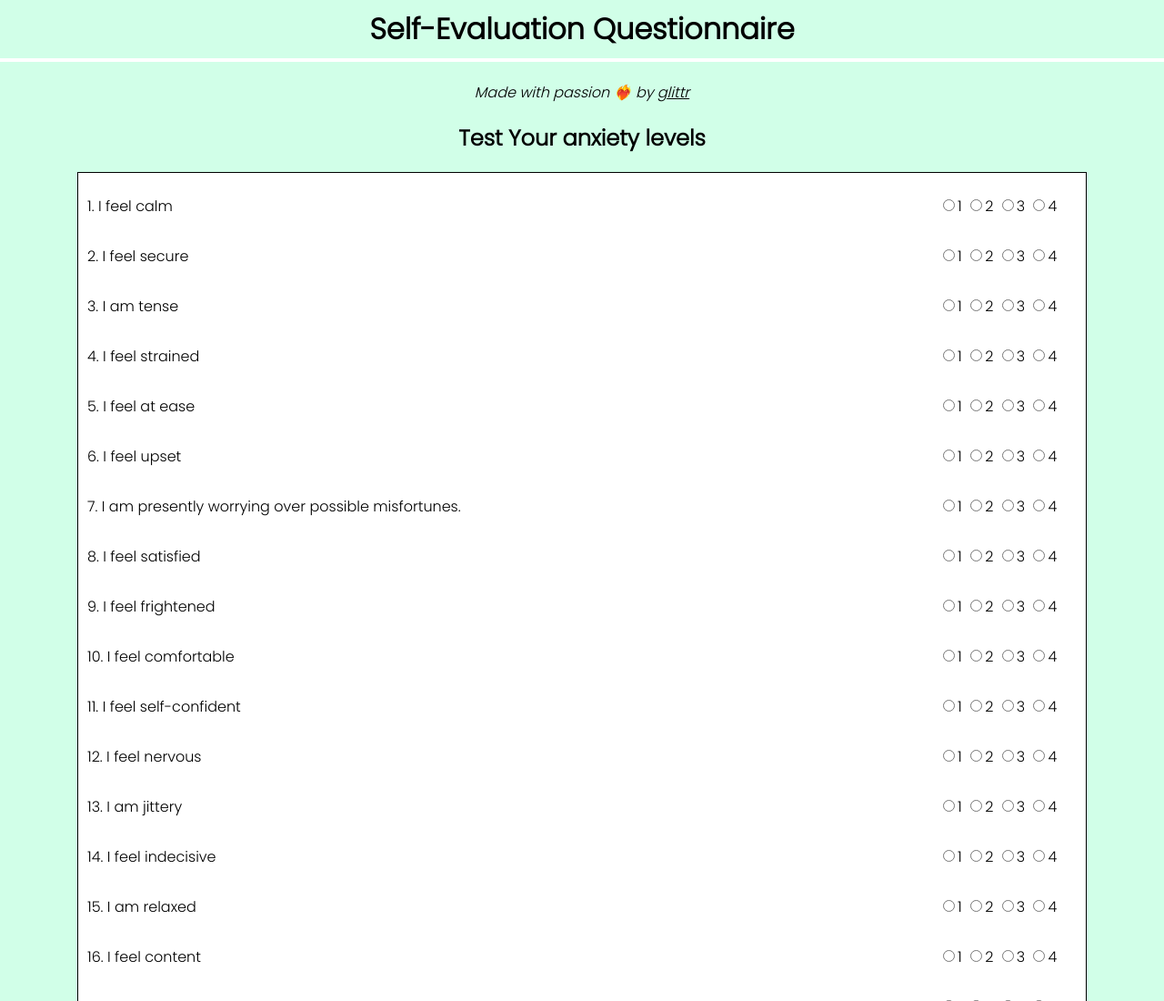
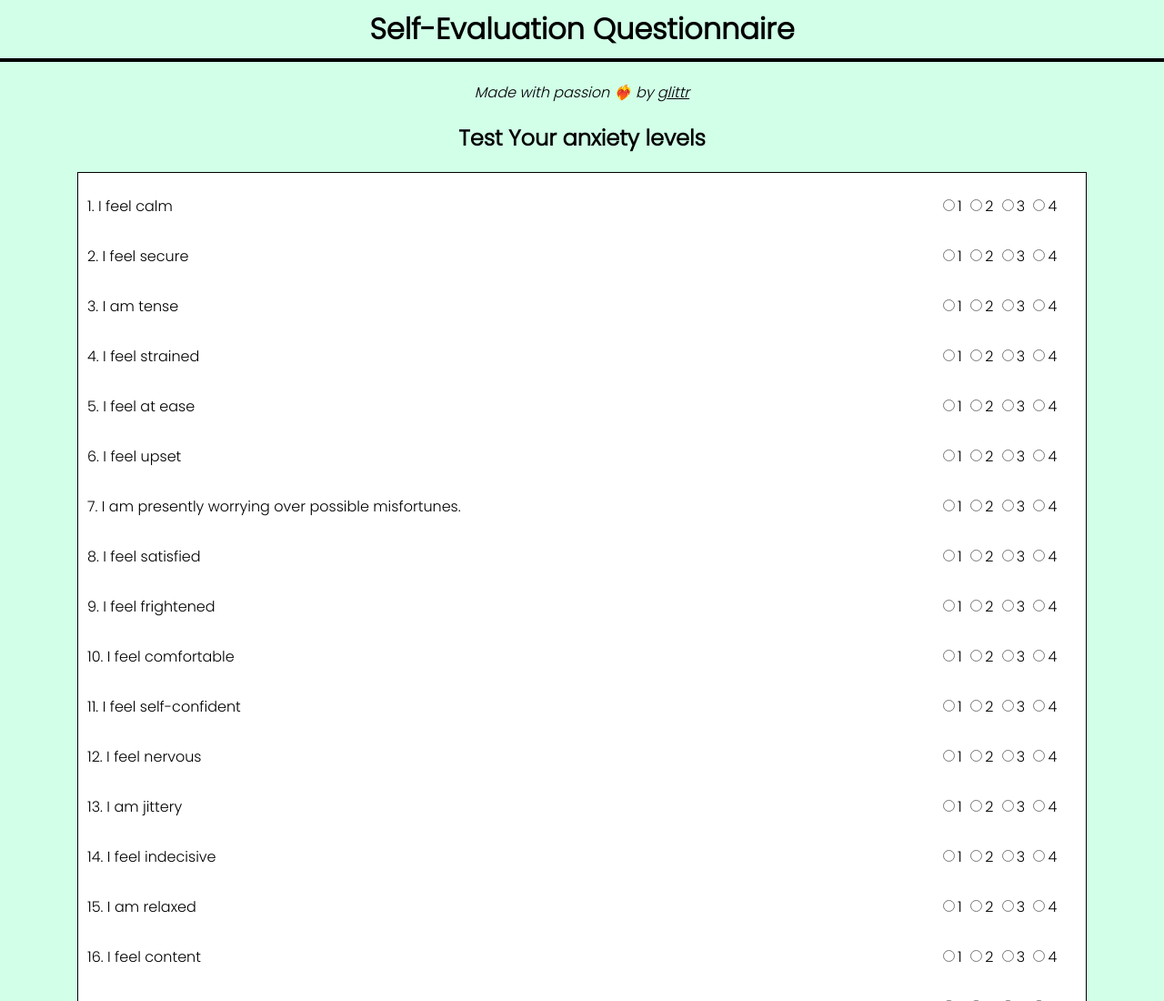
Before and after one commit to Mukulx1/glitter, a plain HTML site: page stai.html in a window 1280 px wide. Shown: the top 1100 px of the page at 91% size. Drawn offline with Linux system fonts and the light colour scheme.

Commit message:
Update stai.css

```diff
--- a/stai.css
+++ b/stai.css
@@ -47,7 +47,7 @@ h1{
  background-color:#d1ffe8;
   padding: 8px;
   color: black;
-  border-bottom: white 4px solid;
+  border-bottom: black 4px solid;
 }
 input{
   border-radius: 1px;
```
